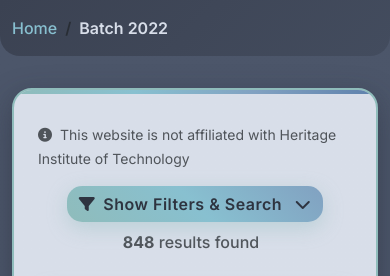
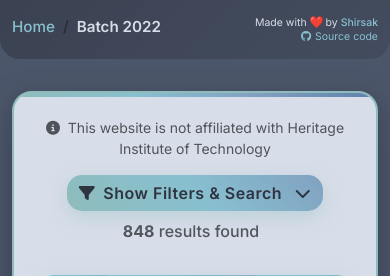
Before and after one commit to shirsakm/heritage-db, a Flask app: page /hdb/batch/2022 in a window 390 px wide. Shown: the top 276 px of the page. Run offline with Flask 3, Linux system fonts and the light colour scheme.

Commit message:
Added creator tag in mobile view

```diff
--- a/static/css/base.css
+++ b/static/css/base.css
@@ -103,3 +103,86 @@
 .fade-in-up {
     animation: fadeInUp 0.6s ease-out;
 }
+
+/* Mobile Attribution Styles */
+.attribution-mobile {
+    text-align: right;
+}
+
+/* Navigation mobile layout */
+.nav-mobile-layout {
+    width: 100%;
+}
+
+.nav-breadcrumb-mobile,
+.nav-title-mobile {
+    flex: 0 1 auto;
+    text-align: left;
+}
+
+/* Mobile responsive attribution - Phone specific (< 576px) */
+@media (max-width: 575.98px) {
+    .attribution-mobile {
+        font-size: 0.75rem;
+        text-align: right;
+        flex: 0 1 auto;
+        margin-left: 0.5rem;
+    }
+
+    .attribution-mobile small {
+        line-height: 1.3;
+    }
+
+    /* Hide separator on mobile when lines break */
+    .attribution-separator {
+        display: none !important;
+    }
+
+    /* Ensure breadcrumb and title stay left-aligned on phones */
+    .nav-breadcrumb-mobile,
+    .nav-title-mobile {
+        text-align: left;
+        flex: 1 1 auto;
+        min-width: 0;
+    }
+
+    /* Make breadcrumb responsive on very small screens */
+    .nav-breadcrumb-mobile .breadcrumb {
+        font-size: 0.95rem;
+    }
+
+    /* Make nav title responsive */
+    .nav-title-mobile {
+        font-size: 1.4rem;
+    }
+}
+
+@media (min-width: 576px) {
+    .attribution-mobile {
+        text-align: right;
+    }
+}
+
+/* Disclaimer responsive styling */
+.disclaimer-text {
+    display: block;
+    text-align: center;
+}
+
+@media (max-width: 767.98px) {
+    .disclaimer-text {
+        text-align: center;
+    }
+
+    /* Remove top margin/padding from disclaimer container on table page mobile view */
+    .disclaimer-container.mt-2 {
+        margin-top: 0 !important;
+        padding-top: 0 !important;
+    }
+}
+
+@media (min-width: 768px) {
+    .disclaimer-text {
+        text-align: left;
+    }
+}
--- a/templates/base.html
+++ b/templates/base.html
@@ -36,9 +36,9 @@
     {% if show_navigation %}
     <nav class="nav-header">
         <div class="container">
-            <div class="d-flex justify-content-between align-items-center">
+            <div class="d-flex flex-row justify-content-between align-items-start nav-mobile-layout">
                 {% if batch %}
-                <nav aria-label="breadcrumb">
+                <nav aria-label="breadcrumb" class="nav-breadcrumb-mobile">
                     <ol class="breadcrumb breadcrumb-nord mb-0">
                         <li class="breadcrumb-item">
                             <a href="{{ url_for('index') }}">Home</a>
@@ -49,20 +49,21 @@
                     </ol>
                 </nav>
                 {% else %}
-                <a href="{{ url_for('index') }}" class="nav-title">
+                <a href="{{ url_for('index') }}" class="nav-title nav-title-mobile">
                     Heritage Results Database
                 </a>
                 {% endif %}
 
                 <!-- Attribution -->
-                <div class="d-none d-lg-block">
+                <div class="attribution-mobile">
                     <small style="color: var(--nord4);">
-                        Made with <span class="beating-heart">❤️</span> by
-                        <a href="https://github.com/shirsakm" target="_blank" class="text-decoration-none" style="color: var(--nord8); font-weight: var(--font-weight-medium);">Shirsak</a>
-                        |
+                        <span class="d-block d-sm-inline">Made with <span class="beating-heart">❤️</span> by
+                        <a href="https://github.com/shirsakm" target="_blank" class="text-decoration-none" style="color: var(--nord8); font-weight: var(--font-weight-medium);">Shirsak</a></span>
+                        <span class="attribution-separator d-none d-sm-inline"> | </span>
+                        <span class="d-block d-sm-inline">
                         <a href="https://github.com/shirsakm/result-finder-heritage" target="_blank" class="text-decoration-none" style="color: var(--nord8);">
                             <i class="fab fa-github me-1"></i>Source code
-                        </a>
+                        </a></span>
                     </small>
                 </div>
             </div>
--- a/templates/components/disclaimer.html
+++ b/templates/components/disclaimer.html
@@ -1,5 +1,5 @@
 <!-- Disclaimer Component -->
-<small class="text-muted">
+<small class="text-muted disclaimer-text">
     <i class="fas fa-info-circle me-1"></i>
     This website is not affiliated with Heritage Institute of Technology
 </small>
--- a/templates/table.html
+++ b/templates/table.html
@@ -17,8 +17,8 @@
                 <h2 class="title-text mb-3 text-start d-none d-md-block">Batch {{ batch }} Results</h2>
 
                 <!-- Disclaimer -->
-                <div class="mt-2">
-                    <small class="text-muted">
+                <div class="mt-2 disclaimer-container">
+                    <small class="text-muted disclaimer-text">
                         <i class="fas fa-info-circle me-1"></i>
                         This website is not affiliated with Heritage Institute of Technology
                     </small>
```
